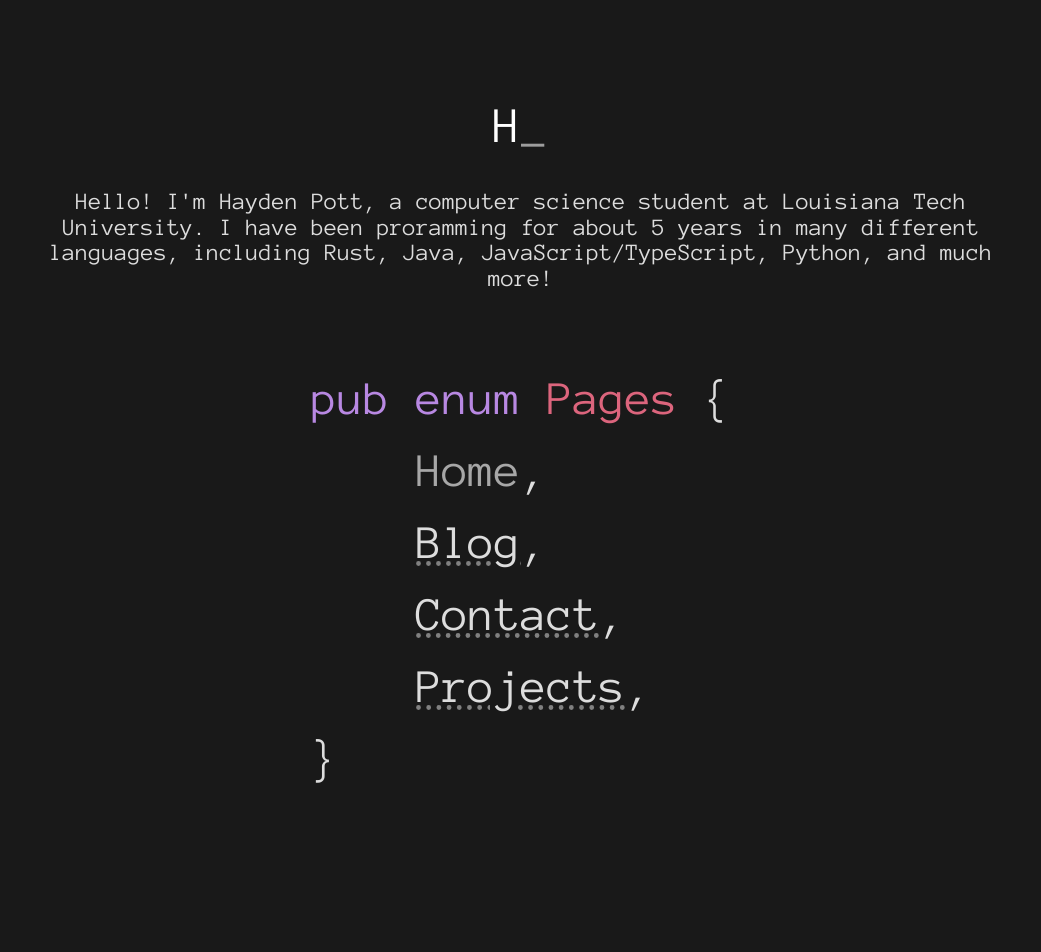
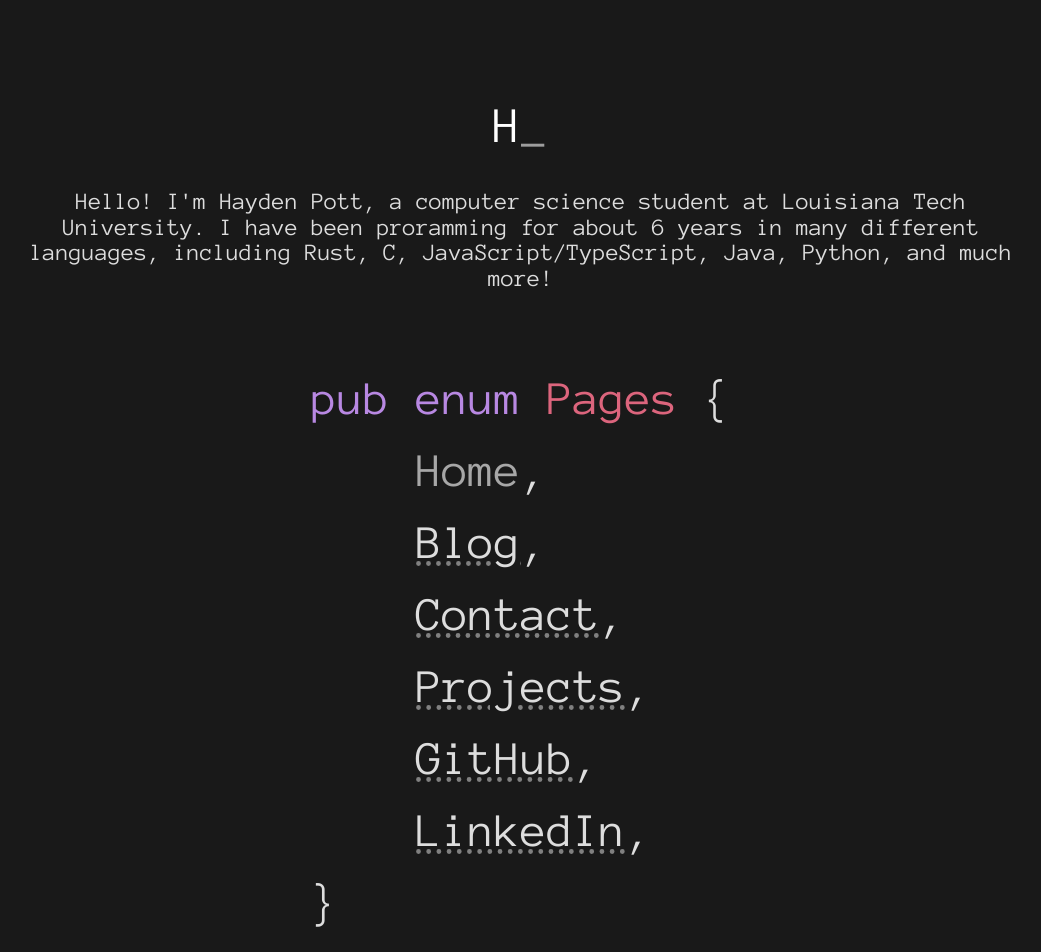
Before and after one commit to funnyboy-roks/personal-website, a SvelteKit app: page / in a window 1280 px wide. Shown: the top 952 px of the page, without its empty margins (119-1160 px from the left). Built offline with nearby package versions, Linux system fonts and the light colour scheme.

Commit message:
add github and linkedin links

```diff
--- a/src/routes/+page.svelte
+++ b/src/routes/+page.svelte
@@ -37,8 +37,8 @@
 
     <p class="lead">
         Hello! I'm Hayden Pott, a computer science student at Louisiana Tech University.
-        I have been proramming for about 5 years in many different languages,
-        including Rust, Java, JavaScript/TypeScript, Python, and much more!
+        I have been proramming for about 6 years in many different languages,
+        including Rust, C, JavaScript/TypeScript, Java, Python, and much more!
     </p>
 
     <center>
@@ -48,6 +48,8 @@
     <a href="https://blog.funnyboyroks.com">Blog</a>,
     <a href="/contact">Contact</a>,
     <a href="/projects">Projects</a>,
+    <a href="https://github.com/funnyboy-roks">GitHub</a>,
+    <a href="https://linkedin.com/in/hayden-pott">LinkedIn</a>,
 &rbrace;
         </pre>
     </center>
```
